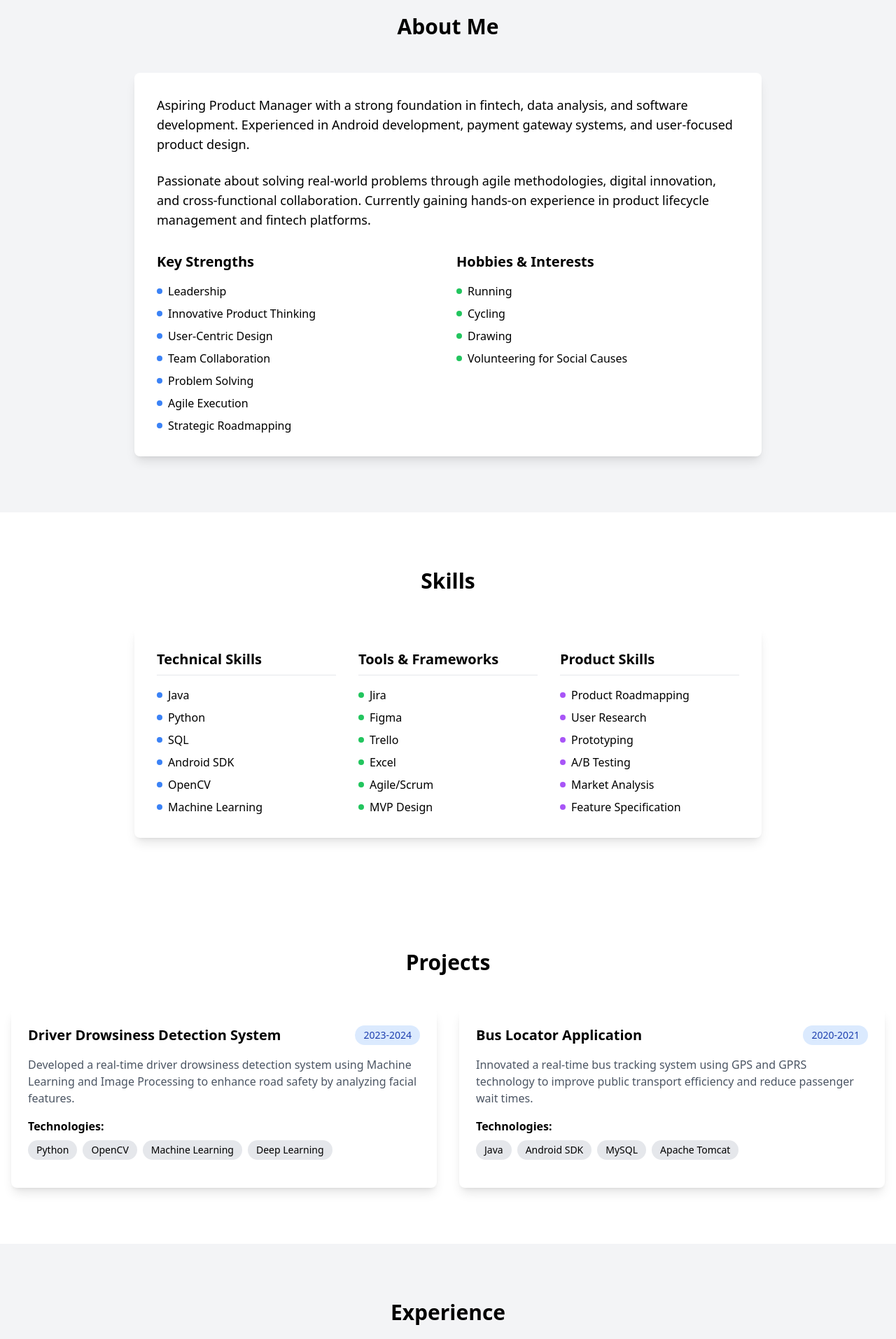
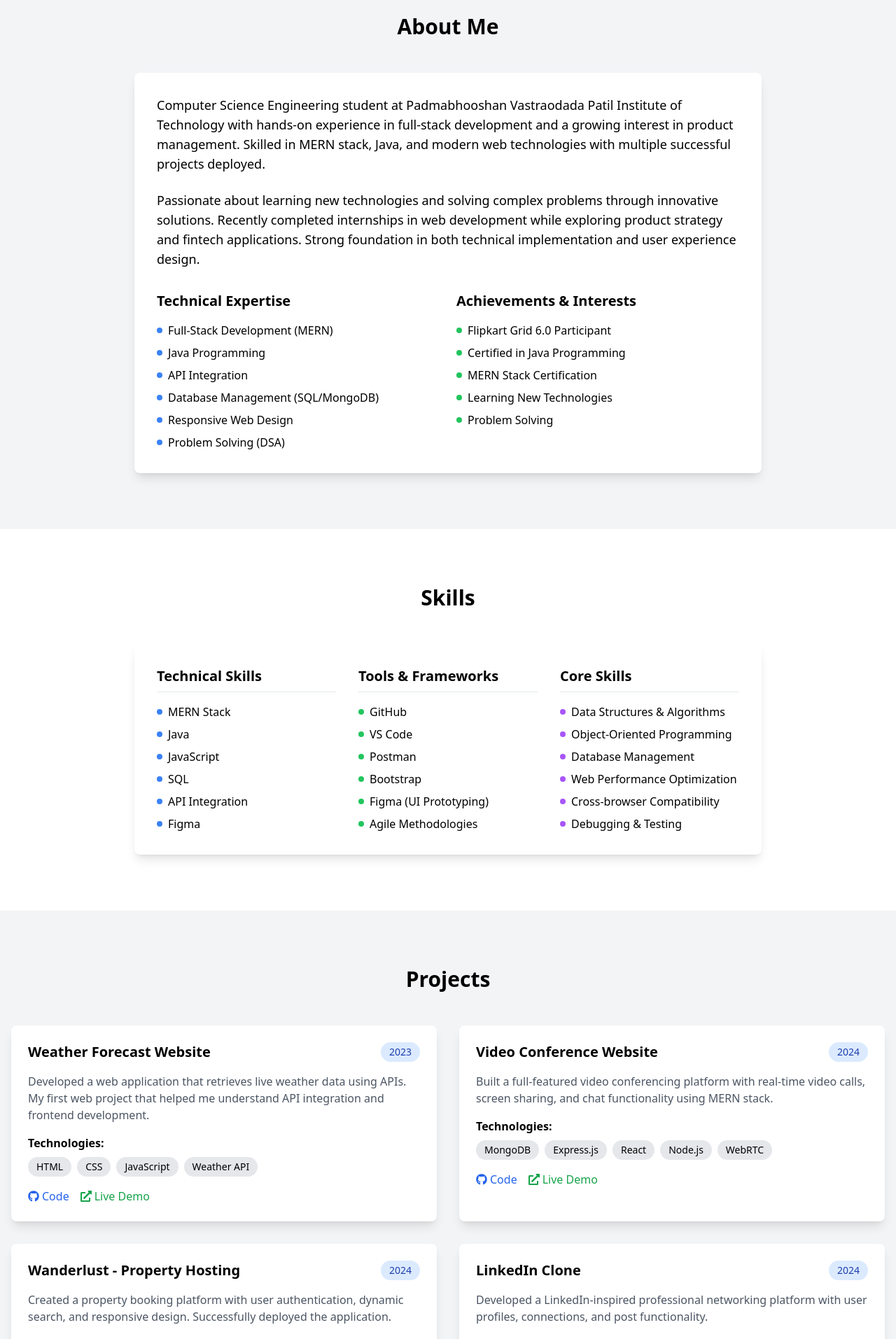
Before and after one commit to vishal14marathe/PortFolioVishal, a React (Vite) app: page / in a window 1280 px wide. Shown: the part 860-2773 px from the top of the page at 70% size. Built offline with nearby package versions, Linux system fonts and the light colour scheme; no server answers.

Commit message:
Second commit

```diff
--- a/package.json
+++ b/package.json
@@ -10,8 +10,10 @@
     "preview": "vite preview"
   },
   "dependencies": {
+    "@emailjs/browser": "^4.4.1",
     "@react-three/drei": "^10.6.1",
     "@react-three/fiber": "^9.3.0",
+    "@react-three/postprocessing": "^3.0.4",
     "emailjs-com": "^3.2.0",
     "framer-motion": "^12.23.12",
     "react": "^19.1.0",
--- a/src/components/About.jsx
+++ b/src/components/About.jsx
@@ -13,21 +13,23 @@ export default function About() {
           <h2 className="text-3xl font-bold text-center mb-12">About Me</h2>
           <div className="max-w-4xl mx-auto bg-white dark:bg-gray-700 p-8 rounded-lg shadow-lg">
             <p className="text-lg mb-6">
-              Aspiring Product Manager with a strong foundation in fintech, data analysis, and software development.
-              Experienced in Android development, payment gateway systems, and user-focused product design.
+              Computer Science Engineering student at Padmabhooshan Vastraodada Patil Institute of Technology
+              with hands-on experience in full-stack development and a growing interest in product management.
+              Skilled in MERN stack, Java, and modern web technologies with multiple successful projects deployed.
             </p>
             <p className="text-lg mb-6">
-              Passionate about solving real-world problems through agile methodologies, digital innovation,
-              and cross-functional collaboration. Currently gaining hands-on experience in product lifecycle
-              management and fintech platforms.
+              Passionate about learning new technologies and solving complex problems through innovative solutions.
+              Recently completed internships in web development while exploring product strategy and fintech applications.
+              Strong foundation in both technical implementation and user experience design.
             </p>
             <div className="grid grid-cols-1 md:grid-cols-2 gap-6 mt-8">
               <div>
-                <h3 className="text-xl font-semibold mb-4">Key Strengths</h3>
+                <h3 className="text-xl font-semibold mb-4">Technical Expertise</h3>
                 <ul className="space-y-2">
-                  {['Leadership', 'Innovative Product Thinking', 'User-Centric Design',
-                    'Team Collaboration', 'Problem Solving', 'Agile Execution',
-                    'Strategic Roadmapping'].map((skill, index) => (
+                  {['Full-Stack Development (MERN)', 'Java Programming',
+                    'API Integration', 'Database Management (SQL/MongoDB)',
+                    'Responsive Web Design', 'Problem Solving (DSA)',
+                  ].map((skill, index) => (
                     <li key={index} className="flex items-center">
                       <span className="w-2 h-2 bg-blue-500 rounded-full mr-2"></span>
                       {skill}
@@ -36,14 +38,16 @@ export default function About() {
                 </ul>
               </div>
               <div>
-                <h3 className="text-xl font-semibold mb-4">Hobbies & Interests</h3>
+                <h3 className="text-xl font-semibold mb-4">Achievements & Interests</h3>
                 <ul className="space-y-2">
-                  {['Running', 'Cycling', 'Drawing', 'Volunteering for Social Causes'].map((hobby, index) => (
-                    <li key={index} className="flex items-center">
-                      <span className="w-2 h-2 bg-green-500 rounded-full mr-2"></span>
-                      {hobby}
-                    </li>
-                  ))}
+                  {['Flipkart Grid 6.0 Participant', 'Certified in Java Programming',
+                    'MERN Stack Certification', 'Learning New Technologies',
+                    'Problem Solving'].map((item, index) => (
+                      <li key={index} className="flex items-center">
+                        <span className="w-2 h-2 bg-green-500 rounded-full mr-2"></span>
+                        {item}
+                      </li>
+                    ))}
                 </ul>
               </div>
             </div>
--- a/src/components/Contact.jsx
+++ b/src/components/Contact.jsx
@@ -21,8 +21,8 @@ export default function Contact() {
                     <FaEnvelope className="text-blue-500 mt-1 mr-3" />
                     <div>
                       <h4 className="font-medium">Email</h4>
-                      <a href="mailto:shrishhpsirri@gmail.com" className="text-gray-600 dark:text-gray-300 hover:text-blue-500 transition-colors">
-                        shrishhpsirri@gmail.com
+                      <a href="mailto:vishalmarathe2024@gmail.com" className="text-gray-600 dark:text-gray-300 hover:text-blue-500 transition-colors">
+                        vishalmarathe2024@gmail.com
                       </a>
                     </div>
                   </div>
@@ -30,8 +30,8 @@ export default function Contact() {
                     <FaPhone className="text-blue-500 mt-1 mr-3" />
                     <div>
                       <h4 className="font-medium">Phone</h4>
-                      <a href="tel:+919923956601" className="text-gray-600 dark:text-gray-300 hover:text-blue-500 transition-colors">
-                        +91 9923956601
+                      <a href="tel:+919112625608" className="text-gray-600 dark:text-gray-300 hover:text-blue-500 transition-colors">
+                        +91 9112625608
                       </a>
                     </div>
                   </div>
@@ -40,12 +40,12 @@ export default function Contact() {
                     <div>
                       <h4 className="font-medium">LinkedIn</h4>
                       <a
-                        href="https://linkedin.com/in/shrishprakashgiri234"
+                        href="https://www.linkedin.com/in/vishal-marathe-50763722b/"
                         target="_blank"
                         rel="noopener noreferrer"
                         className="text-gray-600 dark:text-gray-300 hover:text-blue-500 transition-colors"
                       >
-                        linkedin.com/in/shrishprakashgiri234
+                        linkedin.com/in/vishal-marathe-50763722b/
                       </a>
                     </div>
                   </div>
--- a/src/components/Experience.jsx
+++ b/src/components/Experience.jsx
@@ -2,26 +2,15 @@ import { motion } from 'framer-motion'
 
 const experiences = [
   {
-    role: "Product Management Trainee",
-    company: "Concerto Systems & Software",
-    duration: "May 2025 - Present",
-    location: "Navi Mumbai",
+    role: "Web Developer Intern",
+    company: "ExtraByte Learning",
+    duration: "Sep 2024 - Oct 2024",
+    location: "Remote",
     responsibilities: [
-      "Supporting the product team in the design and enhancement of payment gateway solutions",
-      "Conducting market research, competitor analysis, and user feedback evaluations",
-      "Assisting in documentation, feature specification, and sprint backlog grooming",
-      "Learning end-to-end fintech product development processes"
-    ]
-  },
-  {
-    role: "Android Development Intern",
-    company: "Concerto Systems & Software",
-    duration: "Jan 2024 - Apr 2024",
-    location: "Navi Mumbai",
-    responsibilities: [
-      "Developed and optimized Android app features with improved UI responsiveness",
-      "Participated in Agile sprints, assisting with code reviews and bug fixes",
-      "Gained experience in mobile app lifecycle management and backend integrations"
+      "Built and optimized responsive websites using modern web technologies",
+      "Improved user experience through implementation of design principles",
+      "Collaborated with development team to integrate back-end functionality",
+      "Enhanced site performance and learned new tools and frameworks"
     ]
   }
 ]
@@ -64,6 +53,29 @@ export default function Experience() {
                 </ul>
               </motion.div>
             ))}
+
+            {/* QSpider Internship (if you want to include) */}
+            {/* <motion.div
+              whileHover={{ scale: 1.02 }}
+              className="bg-white dark:bg-gray-700 p-6 rounded-lg shadow-md"
+            >
+              <div className="flex flex-col md:flex-row md:justify-between md:items-center mb-4">
+                <div>
+                  <h3 className="text-xl font-bold">Upcoming Internship</h3>
+                  <p className="text-gray-600 dark:text-gray-300">QSpider</p>
+                </div>
+                <div className="mt-2 md:mt-0">
+                  <p className="text-gray-500 dark:text-gray-400">Nov 2024 - Jan 2025</p>
+                  <p className="text-gray-500 dark:text-gray-400">3-month program</p>
+                </div>
+              </div>
+              <ul className="space-y-2">
+                <li className="flex items-start">
+                  <span className="w-2 h-2 bg-blue-500 rounded-full mt-2 mr-2"></span>
+                  <span>3-month intensive training program in software development</span>
+                </li>
+              </ul>
+            </motion.div> */}
           </div>
         </motion.div>
       </div>
--- a/src/components/Footer.jsx
+++ b/src/components/Footer.jsx
@@ -8,9 +8,9 @@ export default function Footer() {
                 <div className="flex flex-col md:flex-row justify-between items-center">
                     <div className="mb-6 md:mb-0">
                         <h3 className="text-2xl font-bold mb-2">
-                            <span className="text-blue-400">Shrish</span> Prakash Giri
+                            <span className="text-blue-400">Vishal</span> Hanmant Marathe
                         </h3>
-                        <p className="text-gray-400">Product Manager & Fintech Specialist</p>
+                        <p className="text-gray-400"> React Devloper | ML</p>
                     </div>
 
                     <div className="flex space-x-6">
@@ -31,7 +31,7 @@ export default function Footer() {
                 </div>
 
                 <div className="border-t border-gray-700 mt-8 pt-8 text-center text-gray-400">
-                    <p>© {new Date().getFullYear()} Shrish Prakash Giri. All rights reserved.</p>
+                    <p>© {new Date().getFullYear()} Vishal Hanmant Marathe. All rights reserved.</p>
                 </div>
             </div>
         </footer>
--- a/src/components/Header.jsx
+++ b/src/components/Header.jsx
@@ -22,7 +22,7 @@ export default function Header({ darkMode, setDarkMode }) {
                     transition={{ duration: 0.5 }}
                 >
                     <a href="/" className="text-xl font-bold text-gray-900 dark:text-white">
-                        <span className="text-blue-500 dark:text-blue-400">Shrish</span> Giri
+                        <span className="text-blue-500 dark:text-blue-400">Vishal</span> Marathe
                     </a>
                 </motion.div>
 
--- a/src/components/Projects.jsx
+++ b/src/components/Projects.jsx
@@ -1,24 +1,44 @@
 import { motion } from 'framer-motion'
-import { FaGithub } from 'react-icons/fa'
+import { FaGithub, FaExternalLinkAlt } from 'react-icons/fa'
 
 const projects = [
   {
-    title: "Driver Drowsiness Detection System",
-    description: "Developed a real-time driver drowsiness detection system using Machine Learning and Image Processing to enhance road safety by analyzing facial features.",
-    technologies: ["Python", "OpenCV", "Machine Learning", "Deep Learning"],
-    year: "2023-2024"
+    title: "Weather Forecast Website",
+    description: "Developed a web application that retrieves live weather data using APIs. My first web project that helped me understand API integration and frontend development.",
+    technologies: ["HTML", "CSS", "JavaScript", "Weather API"],
+    year: "2023",
+    githubLink: "https://github.com/vishal14marathe/WeatherApp",
+    liveLink: "https://vishal14marathe.github.io/WeatherApp/" // Add actual live link if available
   },
   {
-    title: "Bus Locator Application",
-    description: "Innovated a real-time bus tracking system using GPS and GPRS technology to improve public transport efficiency and reduce passenger wait times.",
-    technologies: ["Java", "Android SDK", "MySQL", "Apache Tomcat"],
-    year: "2020-2021"
+    title: "Video Conference Website",
+    description: "Built a full-featured video conferencing platform with real-time video calls, screen sharing, and chat functionality using MERN stack.",
+    technologies: ["MongoDB", "Express.js", "React", "Node.js", "WebRTC"],
+    year: "2024",
+    githubLink: "http://github.com/vishal14marathe/meeting",
+    liveLink: "#" // Add actual live link if available
+  },
+  {
+    title: "Wanderlust - Property Hosting",
+    description: "Created a property booking platform with user authentication, dynamic search, and responsive design. Successfully deployed the application.",
+    technologies: ["MERN Stack", "Tailwind CSS", "JWT Auth", "MongoDB"],
+    year: "2024",
+    githubLink: "https://github.com/vishal14marathe/Wonderlust",
+    liveLink: "#" // Add actual live link if available
+  },
+  {
+    title: "LinkedIn Clone",
+    description: "Developed a LinkedIn-inspired professional networking platform with user profiles, connections, and post functionality.",
+    technologies: ["React", "Firebase", "Redux", "Tailwind CSS"],
+    year: "2024",
+    githubLink: "https://github.com/vishal14marathe/linkedin-clone",
+    liveLink: "#" // Add actual live link if available
   }
 ]
 
 export default function Projects() {
   return (
-    <section id="projects" className="py-20">
+    <section id="projects" className="py-20 bg-gray-100 dark:bg-gray-800">
       <div className="container mx-auto px-4">
         <motion.div
           initial={{ opacity: 0 }}
@@ -52,6 +72,28 @@ export default function Projects() {
                       ))}
                     </div>
                   </div>
+                  <div className="flex space-x-4 mt-4">
+                    {project.githubLink && (
+                      <a
+                        href={project.githubLink}
+                        target="_blank"
+                        rel="noopener noreferrer"
+                        className="flex items-center text-blue-600 dark:text-blue-400 hover:underline"
+                      >
+                        <FaGithub className="mr-1" /> Code
+                      </a>
+                    )}
+                    {project.liveLink && (
+                      <a
+                        href={project.liveLink}
+                        target="_blank"
+                        rel="noopener noreferrer"
+                        className="flex items-center text-green-600 dark:text-green-400 hover:underline"
+                      >
+                        <FaExternalLinkAlt className="mr-1" /> Live Demo
+                      </a>
+                    )}
+                  </div>
                 </div>
               </motion.div>
             ))}
--- a/src/components/Skills.jsx
+++ b/src/components/Skills.jsx
@@ -45,9 +45,9 @@ export default function Skills() {
                                 </ul>
                             </div>
                             <div>
-                                <h3 className="text-xl font-semibold mb-4 border-b pb-2 border-gray-200 dark:border-gray-600">Product Skills</h3>
+                                <h3 className="text-xl font-semibold mb-4 border-b pb-2 border-gray-200 dark:border-gray-600">Core Skills</h3>
                                 <ul className="space-y-2">
-                                    {skills.product.map((skill, index) => (
+                                    {skills.core.map((skill, index) => (
                                         <motion.li
                                             key={index}
                                             whileHover={{ x: 5 }}
@@ -59,6 +59,8 @@ export default function Skills() {
                                     ))}
                                 </ul>
                             </div>
+
+
                         </div>
                     </div>
                 </motion.div>
--- a/src/components/ThreeScene.jsx
+++ b/src/components/ThreeScene.jsx
@@ -1,27 +1,51 @@
-import { Canvas } from '@react-three/fiber'
-import { OrbitControls, Stars } from '@react-three/drei'
+import { Canvas, useFrame } from '@react-three/fiber'
+import { OrbitControls, Text, Stars } from '@react-three/drei'
 import { useRef } from 'react'
-import { useFrame } from '@react-three/fiber'
 
-function FloatingIcons() {
-  const iconsRef = useRef([])
+function FloatingReactText() {
+  const textRef = useRef()
+  const cubeRef = useRef()
 
-  useFrame(() => {
-    iconsRef.current.forEach(icon => {
-      icon.rotation.x += 0.005
-      icon.rotation.y += 0.01
-    })
+  useFrame((state) => {
+    const time = state.clock.getElapsedTime()
+
+    // Animate the text
+    textRef.current.position.y = Math.sin(time * 0.5) * 0.2
+    textRef.current.rotation.y = time * 0.25
+
+    // Animate the cube
+    cubeRef.current.rotation.x = time * 0.5
+    cubeRef.current.rotation.y = time * 0.75
   })
 
   return (
     <>
-      <mesh position={[-2, 0, 0]} ref={el => iconsRef.current[0] = el}>
-        <boxGeometry args={[1, 1, 1]} />
-        <meshStandardMaterial color={'#3b82f6'} />
-      </mesh>
-      <mesh position={[2, 0, 0]} ref={el => iconsRef.current[1] = el}>
-        <torusGeometry args={[0.8, 0.2, 16, 32]} />
-        <meshStandardMaterial color={'#10b981'} />
+      <Text
+        ref={textRef}
+        position={[0, 0, 0]}
+        fontSize={1.2}
+        color="#61dafb"
+        font="https://fonts.gstatic.com/s/raleway/v14/1Ptrg8zYS_SKggPNwK4vaqI.woff"
+        anchorX="center"
+        anchorY="middle"
+      >
+        REACT
+        <meshStandardMaterial
+          attach="material"
+          color="#61dafb"
+          emissive="#61dafb"
+          emissiveIntensity={0.5}
+        />
+      </Text>
+
+      <mesh ref={cubeRef} position={[0, 0, -2]}>
+        <boxGeometry args={[1.5, 1.5, 1.5]} />
+        <meshStandardMaterial
+          color="#61dafb"
+          transparent
+          opacity={0.8}
+          wireframe
+        />
       </mesh>
     </>
   )
@@ -29,12 +53,28 @@ function FloatingIcons() {
 
 export default function ThreeScene() {
   return (
-    <Canvas className="w-full h-64">
+    <Canvas className="w-full h-64 md:h-96">
       <ambientLight intensity={0.5} />
-      <pointLight position={[10, 10, 10]} />
-      <FloatingIcons />
-      <OrbitControls enableZoom={false} autoRotate autoRotateSpeed={2} />
-      <Stars radius={100} depth={50} count={2000} factor={4} fade speed={1} />
+      <pointLight position={[10, 10, 10]} intensity={1} />
+      <pointLight position={[-10, -10, -10]} intensity={0.5} />
+
+      <FloatingReactText />
+
+      <OrbitControls
+        enableZoom={false}
+        autoRotate
+        autoRotateSpeed={1}
+        enablePan={false}
+      />
+
+      <Stars
+        radius={100}
+        depth={50}
+        count={2000}
+        factor={4}
+        fade
+        speed={1}
+      />
     </Canvas>
   )
 }
--- a/src/data/skills.js
+++ b/src/data/skills.js
@@ -1,12 +1,40 @@
+// export const skills = {
+//   technical: [
+//     "ReactJs", "Java", "Python", "SQL", "NodeJs", "ExpressJS"
+//   ],
+//   tools: [
+//     "GitHub", "Docker", "VS-Code", "Postman", "Agile/Scrum", "MVP Design"
+//   ],
+//   product: [
+//     "Product Roadmapping", "User Research", "Prototyping",
+//     "A/B Testing", "Market Analysis", "Feature Specification"
+//   ]
+// }
+
 export const skills = {
   technical: [
-    "Java", "Python", "SQL", "Android SDK", "OpenCV", "Machine Learning"
+    "MERN Stack",
+    "Java",
+    "JavaScript",
+    "SQL",
+    "API Integration",
+    "Figma"
   ],
   tools: [
-    "Jira", "Figma", "Trello", "Excel", "Agile/Scrum", "MVP Design"
+    "GitHub",
+    "VS Code",
+    "Postman",
+    "Bootstrap",
+    "Figma (UI Prototyping)",
+    "Agile Methodologies"
   ],
-  product: [
-    "Product Roadmapping", "User Research", "Prototyping",
-    "A/B Testing", "Market Analysis", "Feature Specification"
+
+  core: [
+    "Data Structures & Algorithms",
+    "Object-Oriented Programming",
+    "Database Management",
+    "Web Performance Optimization",
+    "Cross-browser Compatibility",
+    "Debugging & Testing"
   ]
-}
+};
```
Also changed, not shown: src/components/Education.jsx (+27 -11 lines), src/components/Hero.jsx (+10 -9 lines), 1 other file (tests, documents, lock files or other folders).
